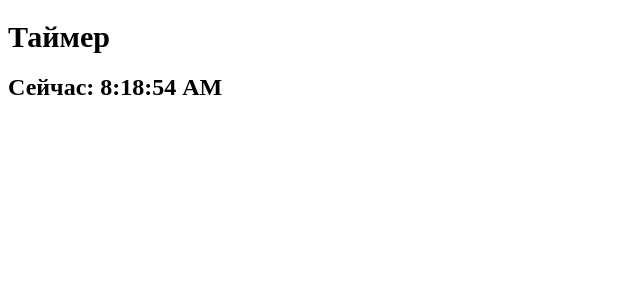
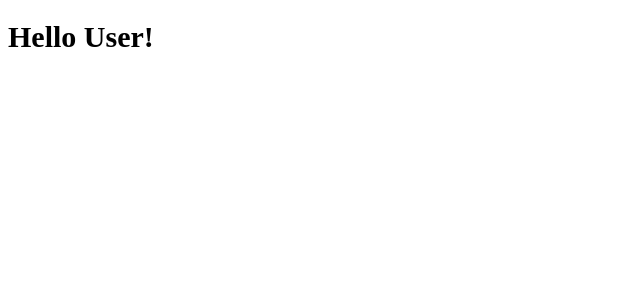
Before and after one commit to dangor220/learning-react, a React app: page / in a window 1280 px wide. Shown: the top 300 px of the page, without its empty margins (0-640 px from the left). Built offline with nearby package versions, Linux system fonts and the light colour scheme.

Commit message:
feat: condition render

```diff
--- a/src/App.js
+++ b/src/App.js
@@ -60,34 +60,81 @@ import './App.css';
 // 	return <div className="user-comment-data">{formDate(props.dateComment)}</div>;
 // }
 
+// export default class App extends Component {
+// 	render() {
+// 		return (<Clock />)
+// 	}
+// }
+
+// class Clock extends Component {
+// 	constructor(props) {
+// 		super(props);
+// 		this.state = {date: new Date()};
+// 	}
+// 	componentDidMount() {
+// 		this.timerID = setInterval(() => this.tick(), 1000)
+// 	}
+// 	componentWillUnmount() {
+// 		clearInterval(this.timerID)
+// 	}
+// 	tick() {
+// 		this.setState({
+// 			date: new Date()
+// 		})
+// 	}
+// 	render() {
+// 		return (
+// 			<div>
+// 				<h1>Таймер</h1>
+// 				<h2>Сейчас: {this.state.date.toLocaleTimeString()}</h2>
+// 			</div>
+// 		)
+// 	}
+// }
+
+// export default class App extends Component {
+// 	render() {
+// 		return <Form/>
+// 	}
+// }
+
+// class Form extends Component {
+// 	constructor (props) {
+// 		super(props);
+// 		this.handleDefault = this.handleDefault.bind(this);
+// 	}
+// 	handleDefault(e) {
+// 		e.preventDefault();
+// 		console.log('Форма отправлена');
+// 	}
+// 	render() {
+// 		return (
+// 			<form onSubmit={this.handleDefault}>
+// 				<button type="submit">Отправить</button>
+// 			</form>
+// 		)
+// 	}
+
+// }
+
+
 export default class App extends Component {
 	render() {
-		return (<Clock />)
+		return <Greeting isLoggedIn={true}/>
 	}
 }
 
-class Clock extends Component {
-	constructor(props) {
-		super(props);
-		this.state = {date: new Date()};
+function Greeting(props) {
+	let isLoggedIn = props.isLoggedIn;
+
+	if (isLoggedIn) {
+		return <UserGreeting/>
 	}
-	componentDidMount() {
-		this.timerID = setInterval(() => this.tick(), 1000)
-	}
-	componentWillUnmount() {
-		clearInterval(this.timerID)
-	}
-	tick() {
-		this.setState({
-			date: new Date()
-		})
-	}
-	render() {
-		return (
-			<div>
-				<h1>Таймер</h1>
-				<h2>Сейчас: {this.state.date.toLocaleTimeString()}</h2>
-			</div>
-		)
-	}
+		return <GuestGreeting/>
 }
+function UserGreeting() {
+	return <h1>Hello User!</h1>
+}
+function GuestGreeting() {
+	return <h1>Enter User Name!</h1>
+}
```
